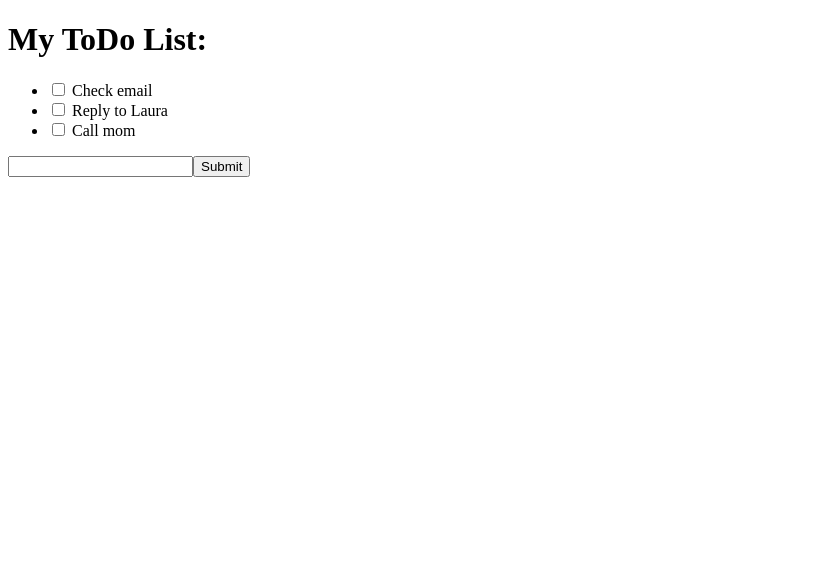
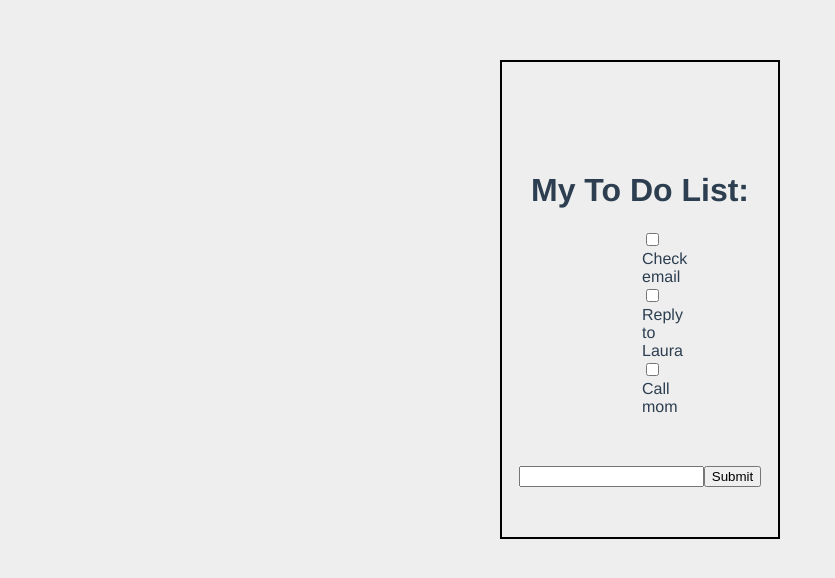
Before and after one commit to laurant14/ToDoList, a Vue app: page / in a window 1280 px wide. Shown: the top 578 px of the page, without its empty margins (0-835 px from the left). Built offline with nearby package versions, Linux system fonts and the light colour scheme.

Commit message:
added styling

```diff
--- a/src/App.vue
+++ b/src/App.vue
@@ -52,5 +52,26 @@ export default {
 </script>
 
 <style>
+#app {
+  font-family: Avenir, Helvetica, Arial, sans-serif;
+  text-align: center;
+  color: #2c3e50;
+  margin-top: 60px;
+}
+
+body {
+  margin-left: 500px;
+  margin-right:500px;
+
+  background: #eee;
+  margin-top: 60px;
+  border: 2px solid black;
+  padding-block: 50px;
+
+}
+
+/* div {
+  text-align: left;
+} */
 
 </style>
--- a/src/components/ToDos.vue
+++ b/src/components/ToDos.vue
@@ -19,7 +19,7 @@ export default {
 
 <template>
     <div>
-        <h1> My ToDo List:</h1>
+        <h1> My To Do List:</h1>
         <ul>
             <li v-bind:key="item.id" v-for="item in todoEntries">
                 <ToDoItem v-bind:todoItem="item" />
@@ -27,3 +27,17 @@ export default {
         </ul>
     </div>
 </template>
+
+<style>
+
+ul {
+    margin-left: 100px;
+    margin-right: 100px;
+    margin-bottom:50px;
+    text-align: left;
+    list-style: none;
+    border-block: blue;
+    border-block-color: blue;
+}
+
+</style>
```
Also changed, not shown: src/components/SubmitForm.vue (line endings or trailing spaces).
